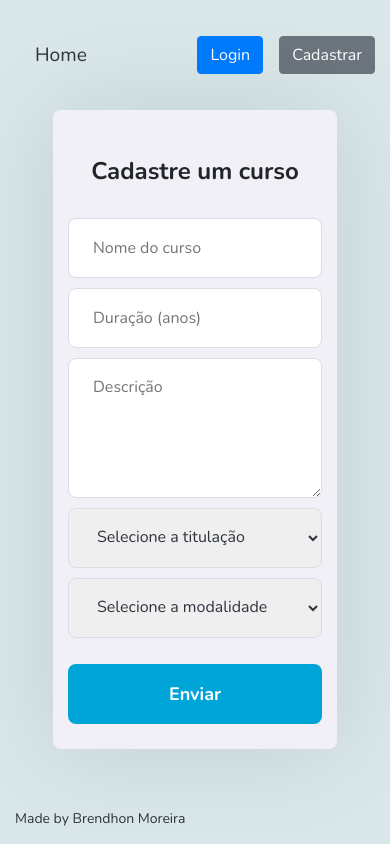
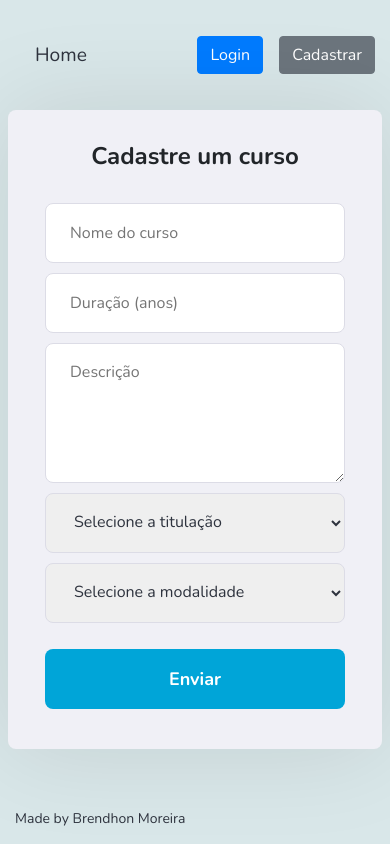
Before and after one commit to Brendhon/SearchFacul_Web, a React (Create React App) app: page /course/create in a window 390 px wide. Built offline with nearby package versions, Linux system fonts and the light colour scheme.

Commit message:
refactor and change the name of components

```diff
--- a/src/components/Form/Course.css
+++ b/src/components/Form/Course.css
@@ -1,90 +1,51 @@
-.course-container {
-    display: flex;
-    flex: 0.8;
-    flex-direction: column;
-    justify-content: center;
-    align-items: center;
-}
+.course-container form {
+    width: 500px;
 
-.course-container h1 {
-    display: flex;
-    justify-content: center;
-    margin: 32px;
-    font-size: 2rem;
-    font-weight: 800;
-}
-
-.course-container .container{
-    display: flex;
-    justify-content: space-between;
-}
-
-.course-container .container img{
-    align-content: center;
-    width:40%;
-}
-
-.course-container .form form {
-    width: 40vw;
     display: grid;
     gap: 10px;
-    align-self: center;
     grid-template-columns: 1fr 1fr 1fr 1fr;
     grid-template-areas:
     "name  name  duration duration"
     "description description description description"
     "select-titration select-titration select-modality select-modality"
     "button button button button";
+    align-self: center;
 }
 
-.course-container .form form .name {
+.course-container form .name {
     grid-area: name;
 }
 
-.course-container .form form .duration {
+.course-container form .duration {
     grid-area: duration;
 }
 
-.course-container .form form .select-titration {
+.course-container form .select-titration {
     grid-area: select-titration;
 }
 
-.course-container .form form .select-modality {
+.course-container form .select-modality {
     grid-area: select-modality;
 }
 
-.course-container .form form .description {
+.course-container form .description {
     grid-area: description;
 }
 
-.course-container .form form .button {
+.course-container form .button {
     grid-area: button;
     margin-bottom: 10px;
 }
 
-@media(max-width: 768px) {
-
-    .course-container .container img{
-        display: none;
-    }
-
-    .course-container .form form {
-        width: 100%;
-    }
-
-    .course-container {
-        align-self: center;
+@media(max-width: 550px) {
+    .course-container form {
+        width: 450px;
     }
 }
 
-
-@media(max-width: 425px) {
-
-    .course-container h1 {
-        font-size: 1.5rem;
-    }
-
-    .course-container .form form {
+@media(max-width: 480px) {
+    .course-container form {
+        width: 300px;
         grid-template-columns: 1fr;
         grid-template-areas:
         "name"
@@ -96,10 +57,3 @@
         "button";
     }
 }
-
-@media(max-width: 320px) {
-
-    .course-container h1 {
-        font-size: 1.2rem;
-    }
-}
--- a/src/components/Form/Course.jsx
+++ b/src/components/Form/Course.jsx
@@ -1,19 +1,9 @@
 import React from 'react'
 import './Course.css'
 
-import student from '../../assets/img/students2.svg'
-
 const FormCourse = props =>
 
-    <div className='course-container box'>
-
-        <h1>{props.title}</h1>
-
-        <div className='container'>
-
-            <img src={student} alt="student"></img>
-
-            <section className="form">
+    <section className="course-container">
 
         <form>
 
@@ -38,13 +28,6 @@ const FormCourse = props =>
 
         </form>
 
-
     </section>
 
-
-        </div>
-
-    </div>
-
-
 export default FormCourse
--- a/src/pages/CreateCourse/index.jsx
+++ b/src/pages/CreateCourse/index.jsx
@@ -5,13 +5,24 @@ import Header from '../../components/Header/Header'
 import Footer from '../../components/Footer/Footer'
 import CourseForm from '../../components/Form/Course'
 
+import student from '../../assets/img/students2.svg'
+
 const CreateCourse = _ =>
 
     <div className='create-course-container'>
 
         <Header />
-        <CourseForm title="Cadastre um curso" />
-        <Footer/>
+
+        <div className="create-course-content box">
+            <h1>Cadastre um curso</h1>
+
+            <div className="create-course-data">
+                <img className="create-course-img" src={student} alt="student"></img>
+                <CourseForm title="Cadastre um curso" />
+            </div>
+        </div>
+
+        <Footer />
 
     </div>
 
--- a/src/pages/CreateCourse/styles.css
+++ b/src/pages/CreateCourse/styles.css
@@ -3,3 +3,48 @@
     flex-direction: column;
     height: 100vh;
 }
+
+.create-course-content {
+    display: flex;
+    flex: 0.8;
+    flex-direction: column;
+}
+
+.create-course-content h1 {
+    display: flex;
+    justify-content: center;
+    margin: 32px;
+    font-size: 2rem;
+    font-weight: 800;
+}
+
+.create-course-content .create-course-data {
+    display: flex;
+    justify-content: space-around;
+    align-items: center;
+}
+
+.create-course-content .create-course-data .create-course-img {
+    width: 400px;
+}
+
+@media(max-width: 950px) {
+
+    .create-course-content .create-course-data .create-course-img{
+        display: none;
+    }
+}
+
+@media(max-width: 425px) {
+
+    .create-course-content h1 {
+        font-size: 1.5rem;
+    }
+}
+
+@media(max-width: 320px) {
+
+    .create-course-content h1 {
+        font-size: 1.2rem;
+    }
+}
```
Lines whose indentation alone changed are shown as unchanged.
